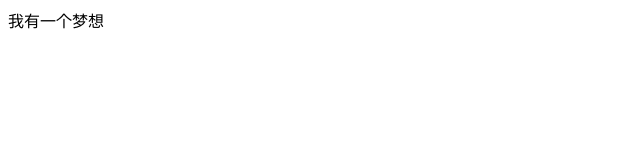
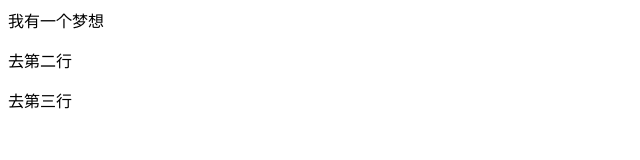
Before and after one commit to huchengchen001/l, a plain HTML site: page index.html in a window 1280 px wide. Shown: the whole page, without its empty margins (0-640 px from the left). Drawn offline with Linux system fonts and the light colour scheme.

Commit message:
增加了第二行和第三行

```diff
--- a/index.html
+++ b/index.html
@@ -1 +1,3 @@
 <p>我有一个梦想</p>
+<p>去第二行</p>
+<p>去第三行</p>
```
